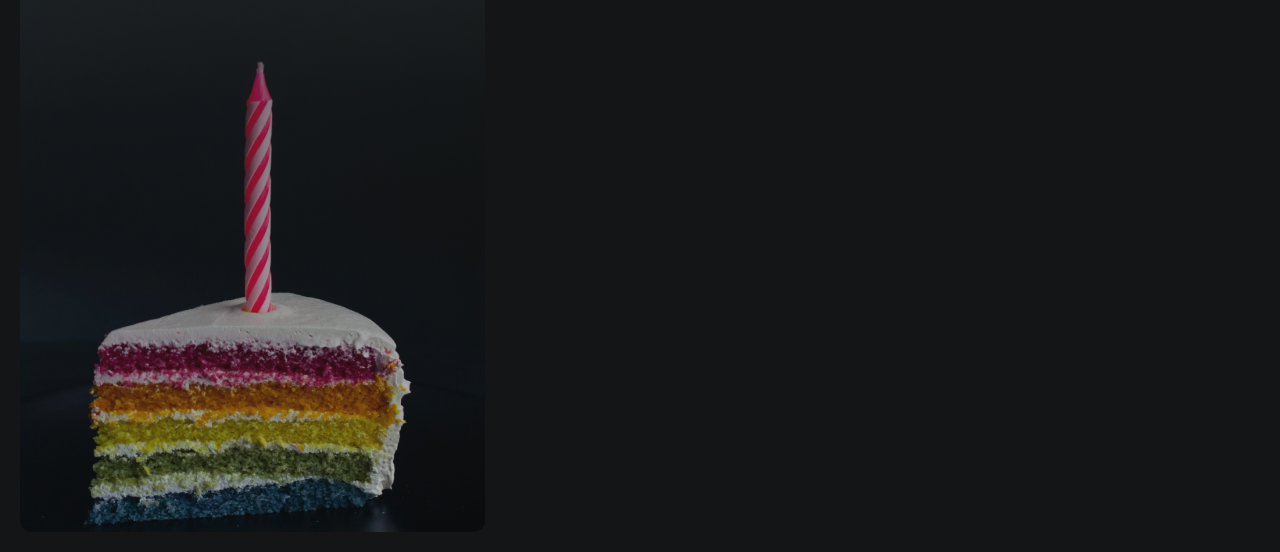
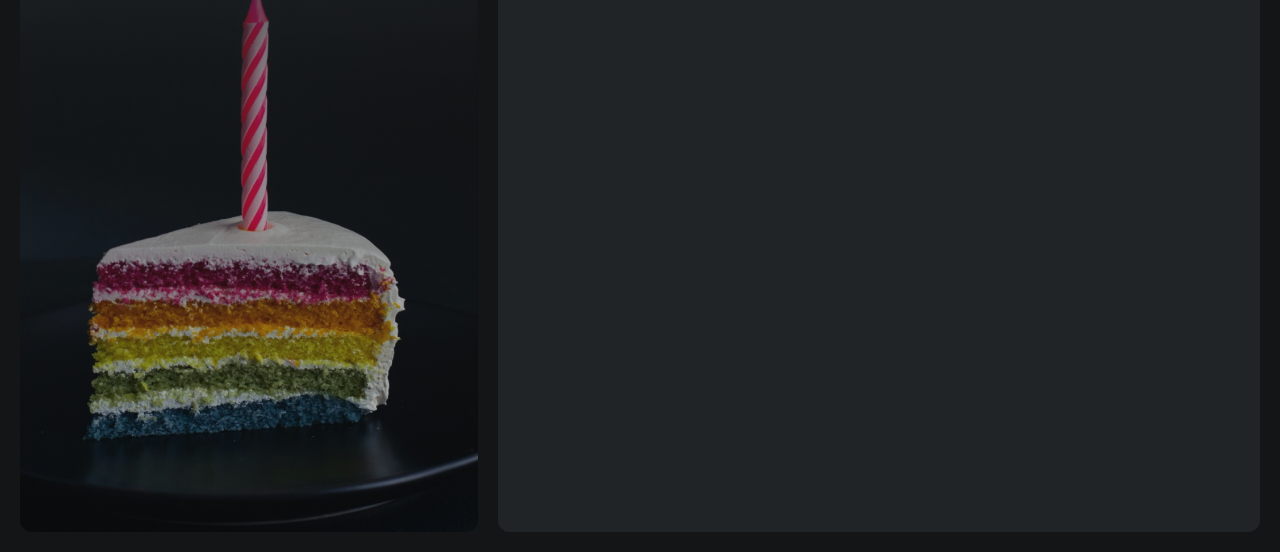
Before and after one commit to gpradotech/RKT.FFS-04.Invite-Form, a plain HTML site: page index.html in a window 1280 px wide. Shown: the part 248-800 px from the top of the page. Drawn offline with nearby package versions, Linux system fonts and the light colour scheme.

Commit message:
Ajustes na posição da imagem da primeira coluna e cor de fundo da segunda coluna

```diff
--- a/styles/styles.css
+++ b/styles/styles.css
@@ -8,12 +8,14 @@ html {
   display: grid;
   grid-template-columns: 3fr 5fr;
   padding: 20px;
+  gap: 20px;
 
    & header {
     height: 100%;
     background: linear-gradient(180deg, rgba(33, 37, 38, 0.80) 0%, rgba(33, 37, 38, 0.65) 20%, rgba(33, 37, 38, 0.30) 40.5%, rgba(33, 37, 38, 0.10) 100%), url('../img/Background.png');
     background-size: cover;
     background-repeat: no-repeat;
+    background-position: center bottom;
     border-radius: 12px;
     overflow: hidden;
 
@@ -35,6 +37,11 @@ html {
       }
     }
   }
+
+  & main {
+    background-color: var(--color-shape-body);
+    border-radius: 12px;
+  }
 }
 
 }
```
